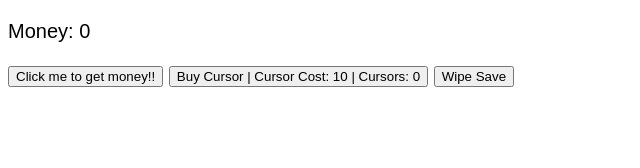
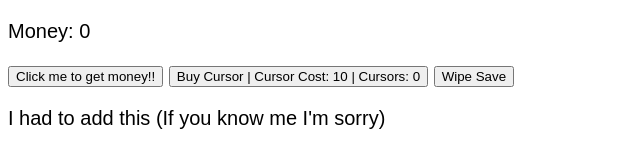
Before and after one commit to caleosun/clicker-game, a plain HTML site: page index.html in a window 1280 px wide. Shown: the whole page, without its empty margins (0-640 px from the left). Drawn offline with Linux system fonts and the light colour scheme.

Commit message:
Update index.html

```diff
--- a/index.html
+++ b/index.html
@@ -9,6 +9,7 @@
 			<button onclick="game.addToScore(game.clickPower)">Click me to get money!!</button>
 			<button onclick="building.purchase(0)">Buy Cursor | <span id="cursorCost">Cursor Cost: 10</span> | <span id="cursors">Cursors: 0</span></button>
 			<button onclick="resetGame()">Wipe Save</button>
+			<p>I had to add this (If you know me I'm sorry)</p>
 		</body>
 </html>
 <script>
```
